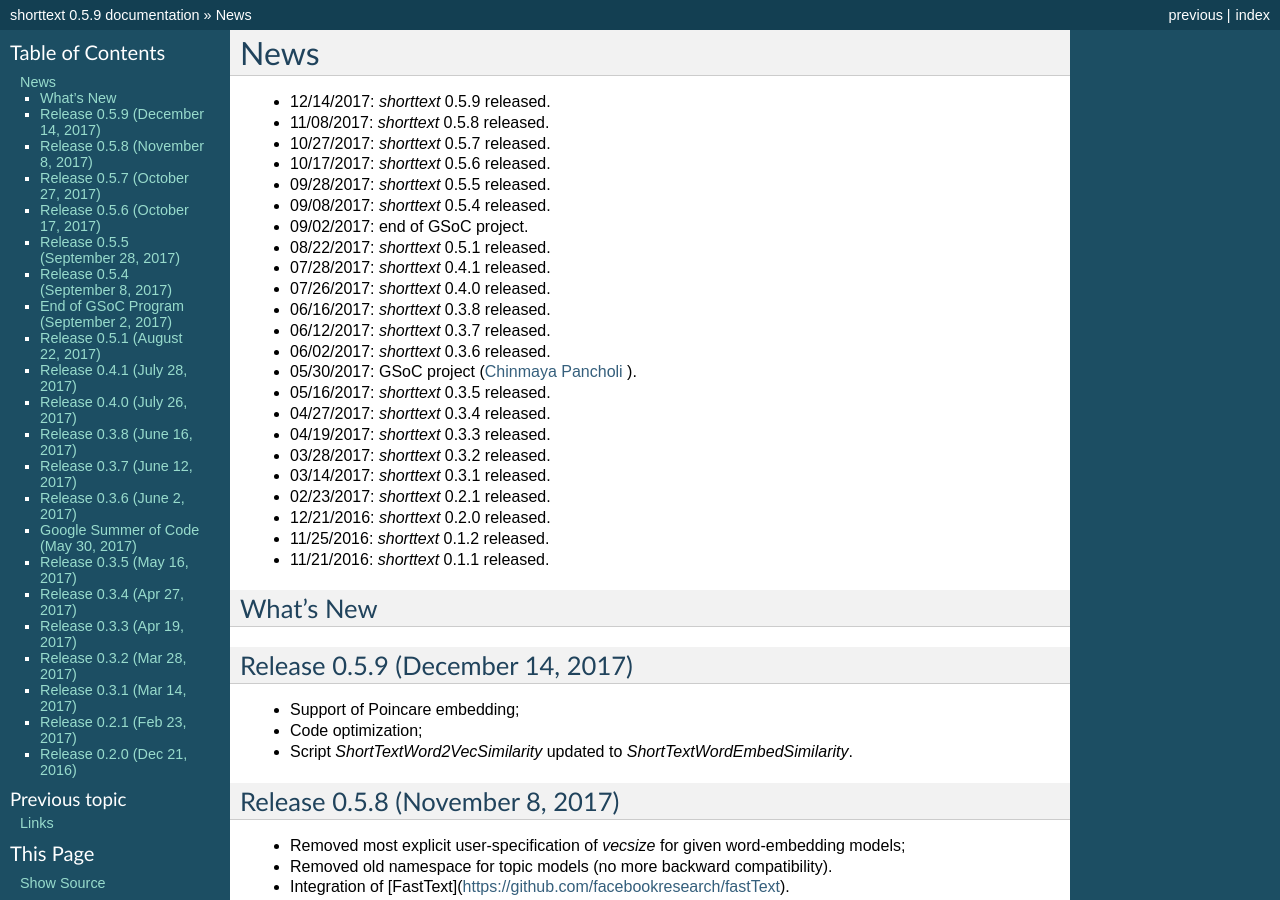
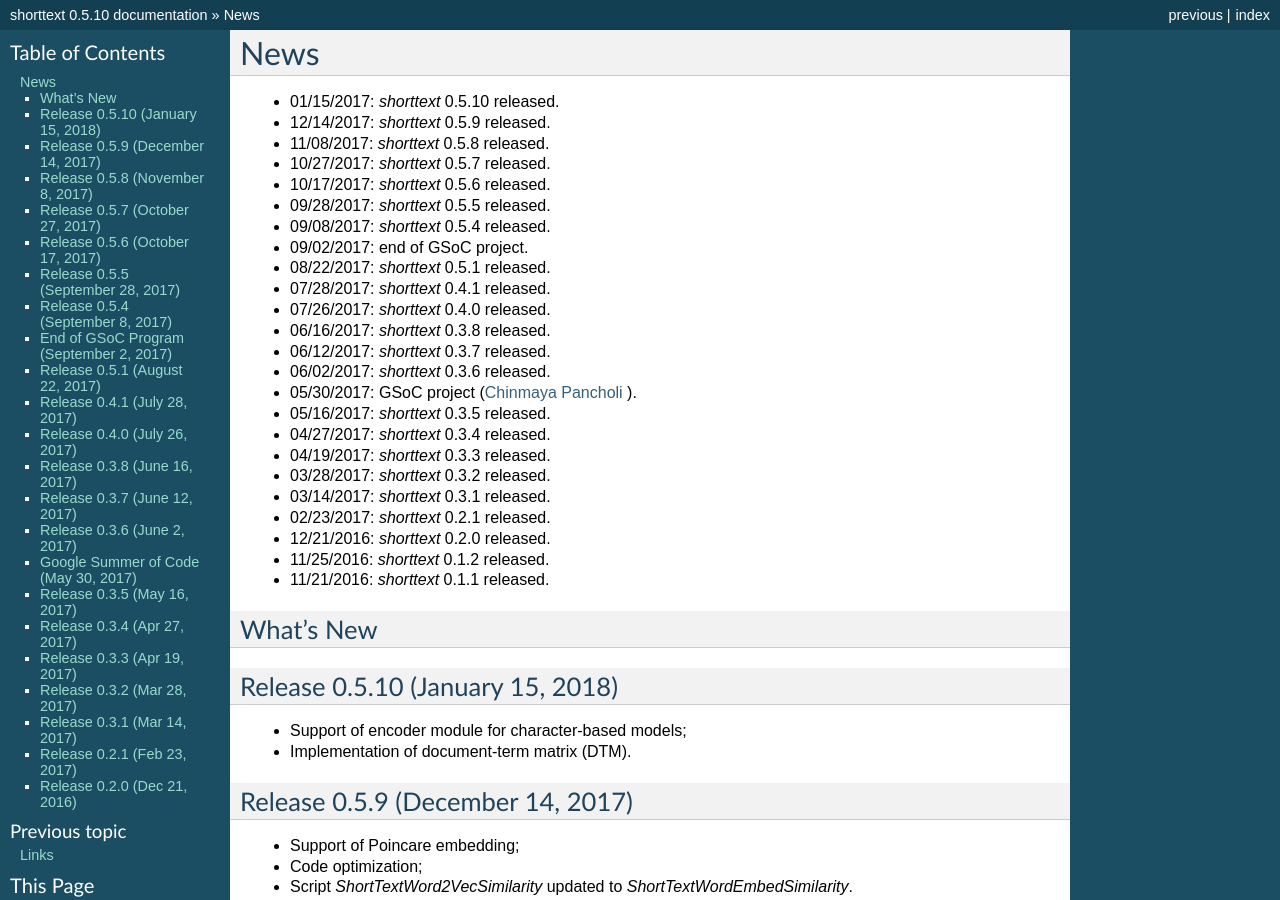
Before and after one commit to stephenhky/PyShortTextCategorization, a Sphinx documentation site: the page built from docs/news.rst, in a window 1280 px wide and 900 px high. Built offline with Sphinx 7.4.7, drawn with Linux system fonts in a browser that asks for light colours; some of the changed text lies outside the part shown.

Commit message:
releasing 0.5.10

```diff
--- a/apidocs/source/conf.py
+++ b/apidocs/source/conf.py
@@ -60,7 +60,7 @@ author = u'Kwan-Yuet Ho'
 # The short X.Y version.
 version = '0.5'
 # The full version, including alpha/beta/rc tags.
-release = '0.5.9'
+release = '0.5.10'
 
 # The language for content autogenerated by Sphinx. Refer to documentation
 # for a list of supported languages.
--- a/docs/conf.py
+++ b/docs/conf.py
@@ -61,7 +61,7 @@ author = u'Kwan-Yuet Ho'
 # The short X.Y version.
 version = u'0.5'
 # The full version, including alpha/beta/rc tags.
-release = u'0.5.9'
+release = u'0.5.10'
 
 # The language for content autogenerated by Sphinx. Refer to documentation
 # for a list of supported languages.
--- a/docs/news.rst
+++ b/docs/news.rst
@@ -1,6 +1,7 @@
 News
 ====
 
+* 01/15/2017: `shorttext` 0.5.10 released.
 * 12/14/2017: `shorttext` 0.5.9 released.
 * 11/08/2017: `shorttext` 0.5.8 released.
 * 10/27/2017: `shorttext` 0.5.7 released.
@@ -28,6 +29,12 @@ News
 
 What's New
 ----------
+
+Release 0.5.10 (January 15, 2018)
+---------------------------------
+
+* Support of encoder module for character-based models;
+* Implementation of document-term matrix (DTM).
 
 Release 0.5.9 (December 14, 2017)
 ---------------------------------
--- a/setup.py
+++ b/setup.py
@@ -34,7 +34,7 @@ setup(name='shorttext',
                 'shorttext.generators',
                 'shorttext.generators.bow',
                 'shorttext.generators.charbase',
-                'shorttext.generators.seq2seq',
+                # 'shorttext.generators.seq2seq',
                 'shorttext.metrics',
                 'shorttext.metrics.dynprog',
                 'shorttext.metrics.wasserstein',
```
Also changed, not shown: README.md (+8 -1 lines), UPCOMING.md (deleted, +0 -15 lines), 1 other file.
